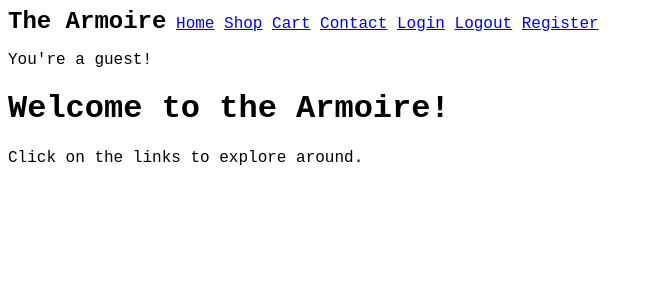
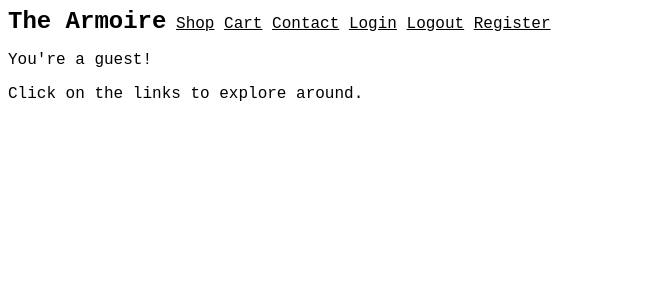
Before and after one commit to rtest42/clothing-web-app-flask, a Flask app: page / in a window 1280 px wide. Shown: the top 300 px of the page, without its empty margins (0-649 px from the left). Run offline with Flask 3, Linux system fonts and the light colour scheme.

Commit message:
Fixed up some formatting issues, worked on making hyperlink integrated into brand name, changed color scheme of each hyperlink, and added comments to some of the parts

```diff
--- a/static/styles.css
+++ b/static/styles.css
@@ -17,6 +17,10 @@ body {
     display: inline;
 }
 
-.err {
+a{
+    color:black
+}
+
+a:hover{
     color: red;
 }
--- a/templates/index.html
+++ b/templates/index.html
@@ -1,5 +1,5 @@
+<!--Extension of layout page containing main Body-->
 {% extends "layout.html" %}
 {% block main %}
-    <h1>Welcome to the Armoire!</h1>
     <p>Click on the links to explore around.</p>
 {% endblock %}
--- a/templates/layout.html
+++ b/templates/layout.html
@@ -1,5 +1,6 @@
 <!DOCTYPE html>
 <html lang="en">
+
 <head>
     <meta charset="UTF-8">
 
@@ -8,23 +9,28 @@
 
     <title>The Armoire</title>
 </head>
+
 <body>
+    <!--Nav Bar Section-->
     <nav id="top-nav">
-        <h1 id="title">The Armoire</h1></div>
-        <a href="/">Home</a>
+        <!--Brand name hyperlink to home page with black color-->
+        <h1 id="title"><a href="/" style="text-decoration:none"><span style="color: black">The Armoire</span></a></h1>
+        </div>
         <a href="/shop">Shop</a>
         <a href="/cart">Cart</a>
         <a href="/contact">Contact</a>
         <a href="/login">Login</a>
         <a href="/logout">Logout</a>
         <a href="/register">Register</a>
+        <!--Main body Section-->
         {% if user|length == 0 %}
-            <p>You're a guest!</p>
+        <p>You're a guest!</p>
         {% else %}
-            <p>Logged in as {{ user }}</p>
+        <p>Logged in as {{ user }}</p>
         {% endif %}
     </nav>
     {% block main %}
     {% endblock %}
 </body>
+
 </html>
--- a/templates/user_photo_upload.html
+++ b/templates/user_photo_upload.html
@@ -1,3 +1,5 @@
+<!--Assuming this is for information?
+    Not really sure *Royce explain?*-->
 {% extends "layout.html" %}
 {% block main %}
     <p>WIP user photo upload</p>
```
Also changed, not shown: static/app.js (added).
